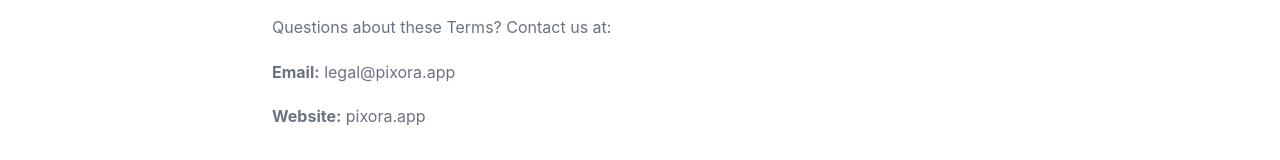
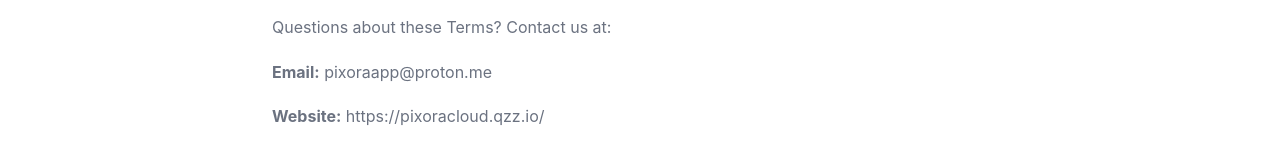
Before and after one commit to pixora-app/pixora, a plain HTML site: page website/terms.html in a window 1280 px wide. Shown: the part 5668-5828 px from the top of the page. Drawn offline with Linux system fonts and the light colour scheme.

Commit message:
Update terms.html

```diff
--- a/website/terms.html
+++ b/website/terms.html
@@ -258,8 +258,8 @@
 
       <h2>20. Contact Us</h2>
       <p>Questions about these Terms? Contact us at:</p>
-      <p><strong>Email:</strong> legal@pixora.app</p>
-      <p><strong>Website:</strong> pixora.app</p>
+      <p><strong>Email:</strong> pixoraapp@proton.me </p>
+      <p><strong>Website:</strong> https://pixoracloud.qzz.io/ </p>
 
       <h2>21. Acknowledgment</h2>
       <p>
```
